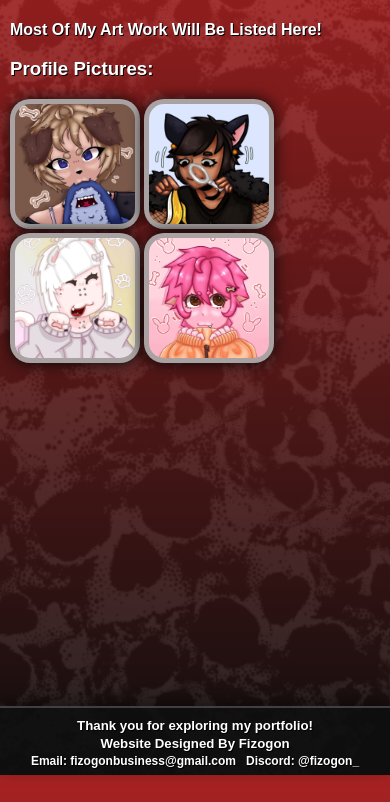
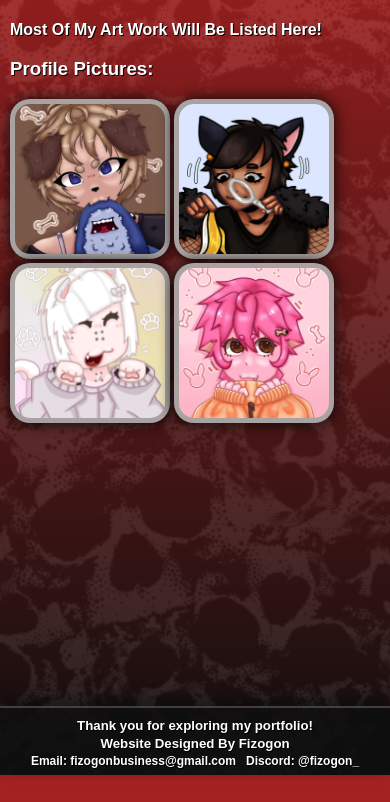
Before and after one commit to fizogonPortfolio/Scrufflx-Portfolio, a plain HTML site: page index.html in a window 390 px wide. Shown: the part 69-871 px from the top of the page. Drawn offline with Linux system fonts and the light colour scheme.

Commit message:
Update index.html

```diff
--- a/index.html
+++ b/index.html
@@ -59,8 +59,8 @@
       }
       @media (max-width: 600px) {
         .artwork_ProfilePictures {
-        width: 120px;
-        height: 120px;
+        width: 150px;
+        height: 150px;
       }}
 
       .Footer {
```
